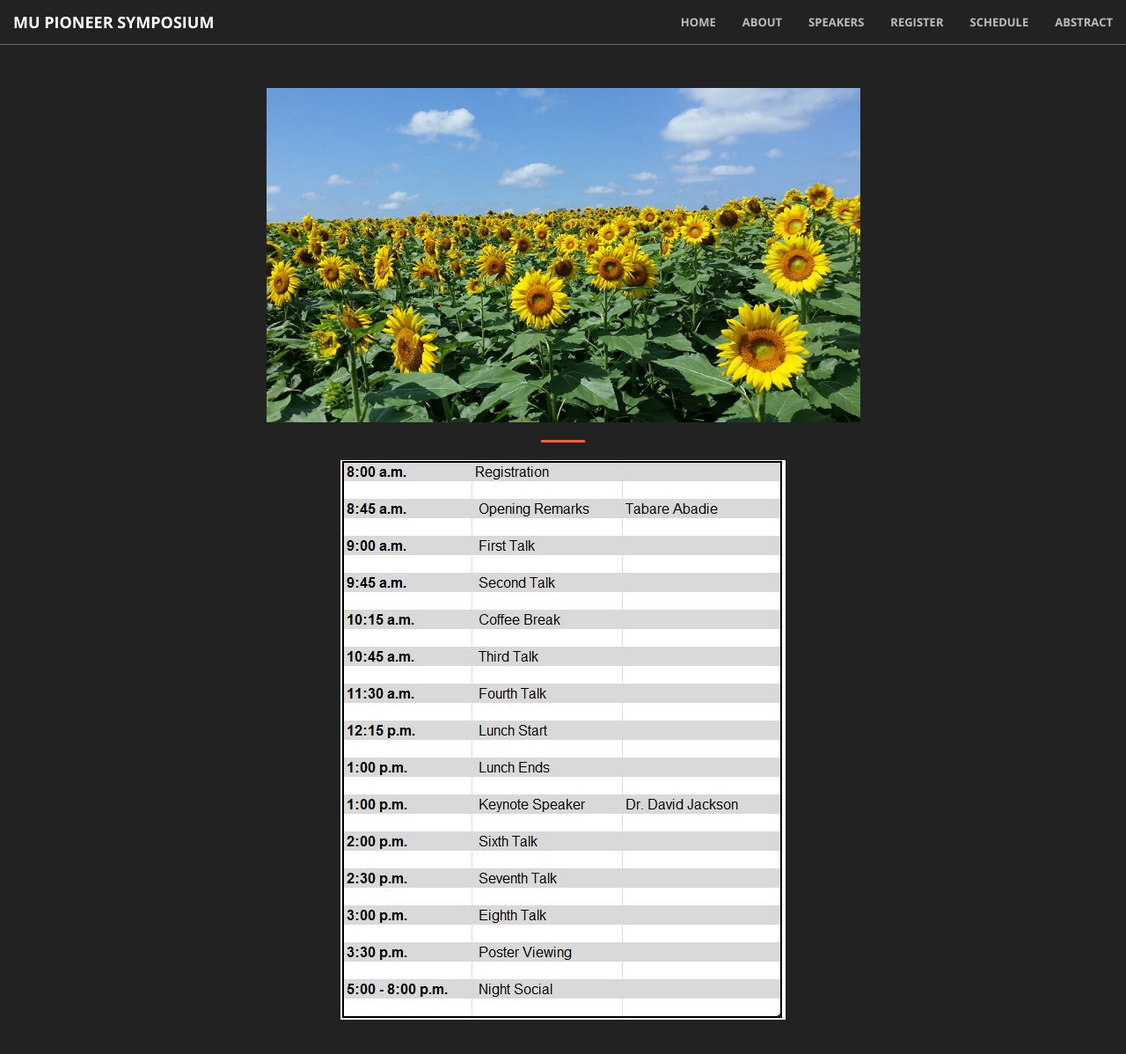
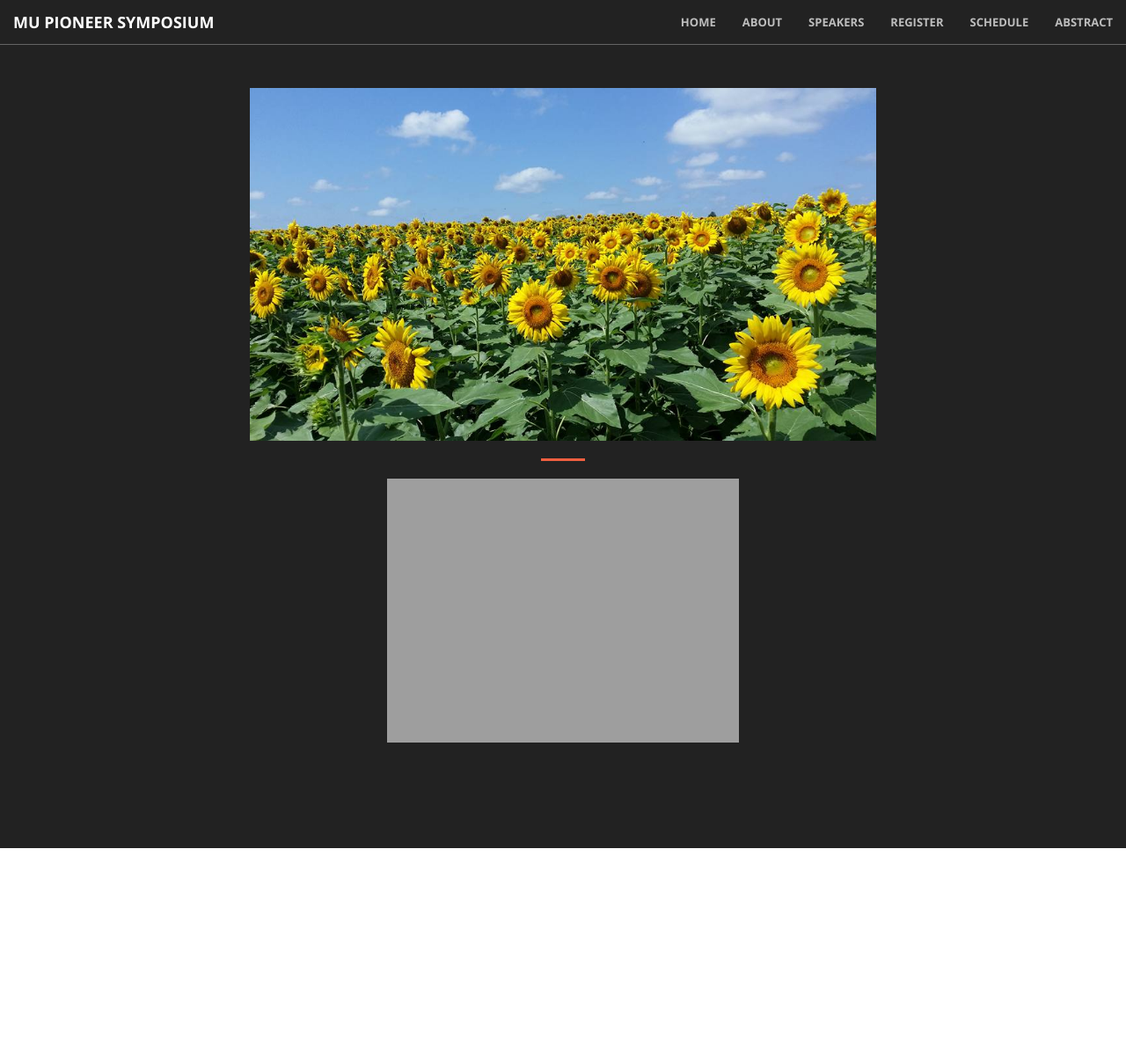
Before and after one commit to mupioneersymposium/mupioneersymposium.github.io, a Jekyll site: the page built from schedule.md, in a window 1280 px wide and 1279 px high. Shown: the top 1198 px of the window at 88% size. Built offline with Jekyll 4.4.1, drawn with Linux system fonts in a browser that asks for light colours.

Commit message:
Update schedule.md

```diff
--- a/schedule.md
+++ b/schedule.md
@@ -2,8 +2,8 @@
 layout: regular
 ---
 
-<img src="/img/sunflower.jpg" style="max-width:90%" />
+<img src="/img/sunflower.jpg" style="max-width:95%" />
 
 <hr style="clear: both;" />
 
-![Schedule](/img/schedule2017.JPG)
+![Schedule](/img/schedule2017.JPG style="max-width:95%")
```
